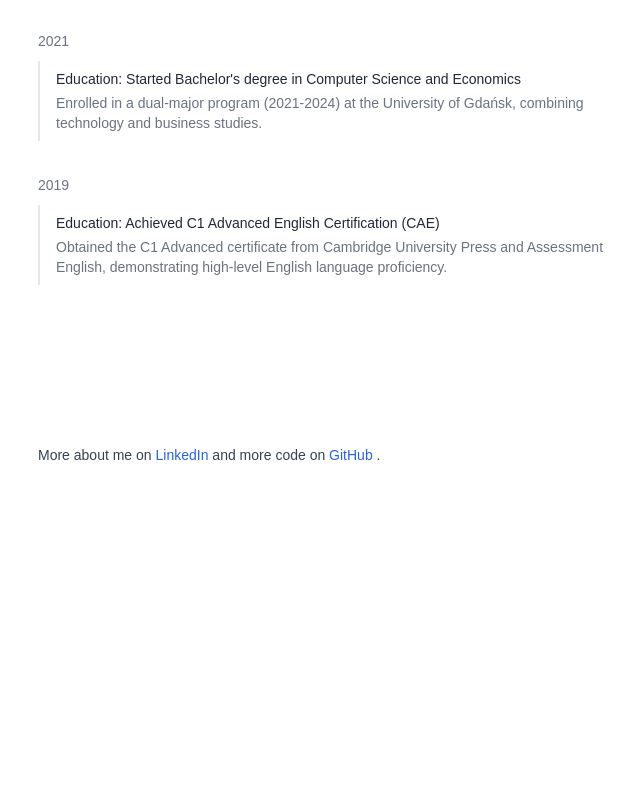
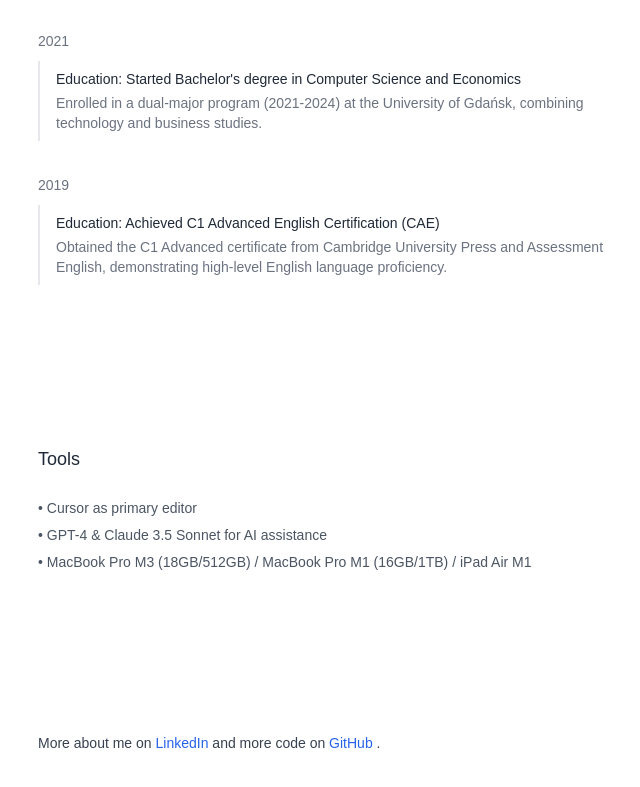
Before and after one commit to woywro/personal-page, an Astro site: page / in a window 1280 px wide. Shown: the part 2454-3241 px from the top of the page, without its empty margins (318-958 px from the left). Before the commit the page ends 3015 px from the top, so only its background shows below. Built offline with nearby package versions, Linux system fonts and the light colour scheme; Astro itself is replaced by a stand-in of ours; no server answers.

Commit message:
feat: tools section

```diff
--- a/src/pages/index.astro
+++ b/src/pages/index.astro
@@ -150,6 +150,15 @@ function getColorFromTitle(title: string): string {
         </ol>
       </section>
 
+      <section aria-labelledby="tools-heading">
+        <h2 id="tools-heading" class="mb-6 font-light text-lg">Tools</h2>
+        <ul class="text-sm text-gray-600 font-light leading-relaxed space-y-1">
+          <li>• Cursor as primary editor</li>
+          <li>• GPT-4 & Claude 3.5 Sonnet for AI assistance</li>
+          <li>• MacBook Pro M3 (18GB/512GB) / MacBook Pro M1 (16GB/1TB) / iPad Air M1</li>
+        </ul>
+      </section>
+
       <section aria-label="Social links">
         <p class="text-sm font-light text-gray-700">
           More about me on{' '}
```
